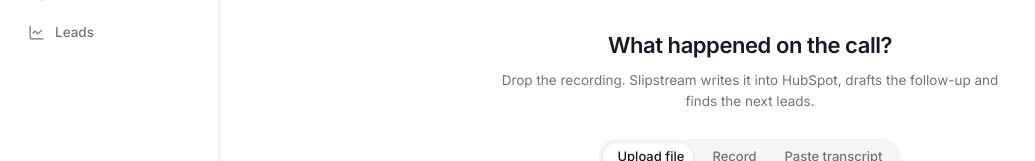
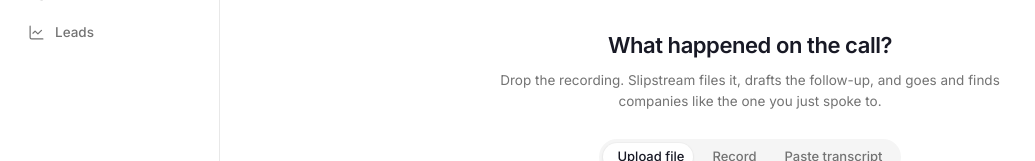
Before and after one commit to Jeremy-Sharpe/slipstream, a Next.js app: page / in a window 1280 px wide. Shown: the part 146-307 px from the top of the page, without its empty margins (0-1035 px from the left). Built offline with nearby package versions, Linux system fonts and the light colour scheme; a web font is replaced by a local one.

Commit message:
Home subtitle

```diff
--- a/app/layout.tsx
+++ b/app/layout.tsx
@@ -7,7 +7,7 @@
 
 export const metadata: Metadata = {
   title: "Slipstream",
-  description: "Every call, written into HubSpot and turned into the next lead.",
+  description: "Drop the recording. Slipstream files it, drafts the follow-up, and finds companies like the one you just spoke to.",
 };
 
 export default function RootLayout({ children }: { children: React.ReactNode }) {
--- a/app/page.tsx
+++ b/app/page.tsx
@@ -5,7 +5,7 @@
     <div className="flex min-h-[calc(100vh-4rem)] items-center justify-center">
       <section className="w-full max-w-[720px] pb-16 text-center">
         <h1 className="text-[22px] font-semibold text-ink">What happened on the call?</h1>
-        <p className="mx-auto mt-2 max-w-[520px] text-[13.5px] text-soft">Drop the recording. Slipstream writes it into HubSpot, drafts the follow-up and finds the next leads.</p>
+        <p className="mx-auto mt-2 max-w-[520px] text-[13.5px] text-soft">Drop the recording. Slipstream files it, drafts the follow-up, and goes and finds companies like the one you just spoke to.</p>
         <div className="mt-7">
           <DropZone />
         </div>
```
